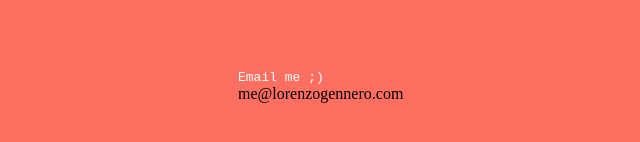
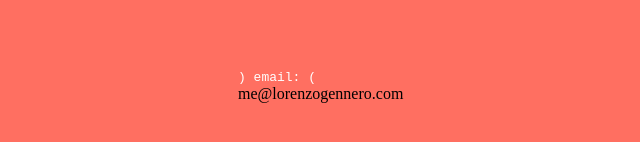
Before and after one commit to lorenzo-gennero/lorenzogennero, a plain HTML site: page index.html in a window 1280 px wide. Shown: the part 250-392 px from the top of the page, 352-992 px from the left. Drawn offline with Linux system fonts and the light colour scheme.

Commit message:
Update index.html

```diff
--- a/index.html
+++ b/index.html
@@ -45,7 +45,7 @@
 
     <div class="website">
         <p>
-        <a class='white-link' href="mailto:lorenzogennero@gmail.com"><pre>Email me ;&rpar; </pre></a>
+        <a class='white-link' href="mailto:lorenzogennero@gmail.com"><pre>&rpar; email: &lpar;</pre></a>
 
             <a class="hover-link" href="mailto:lorenzogennero@gmail.com">me@lorenzogennero.com</a>
 
```
